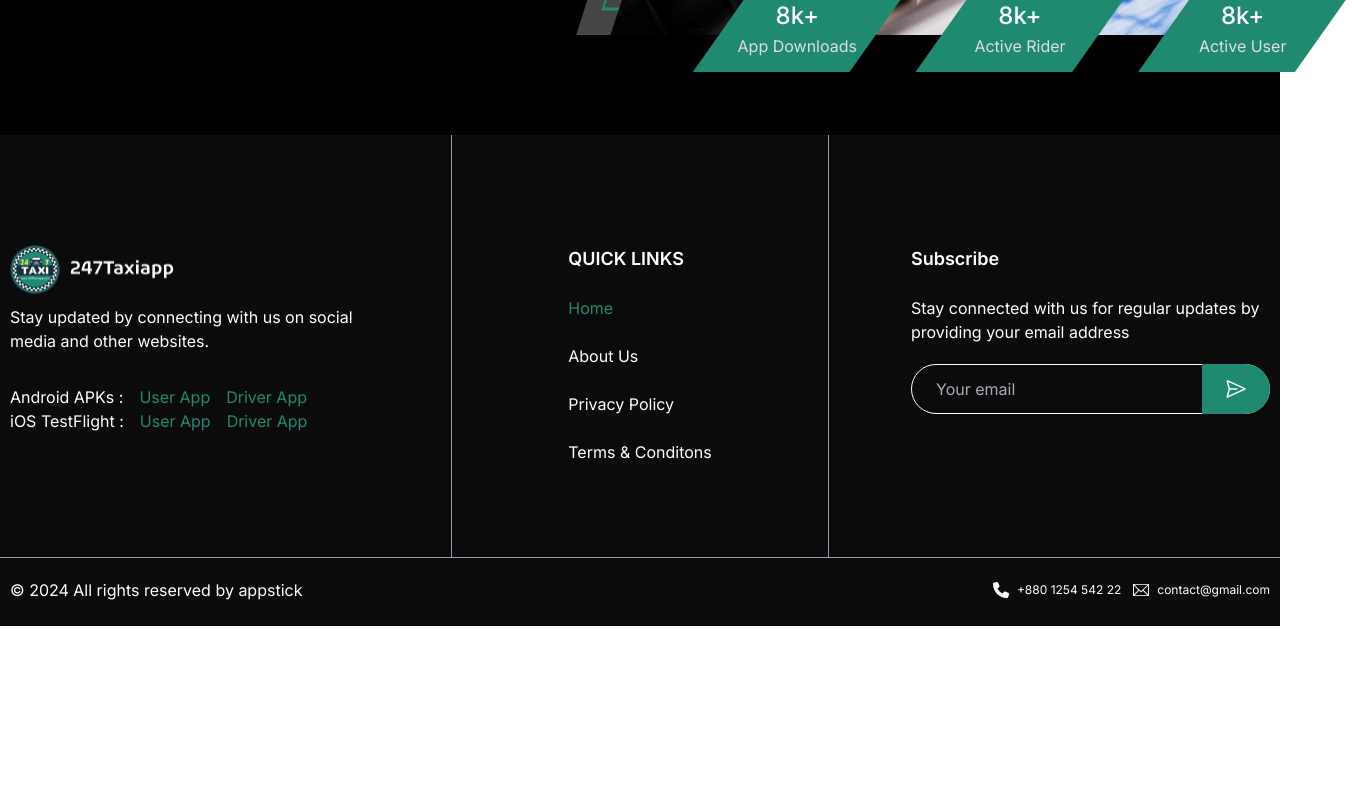
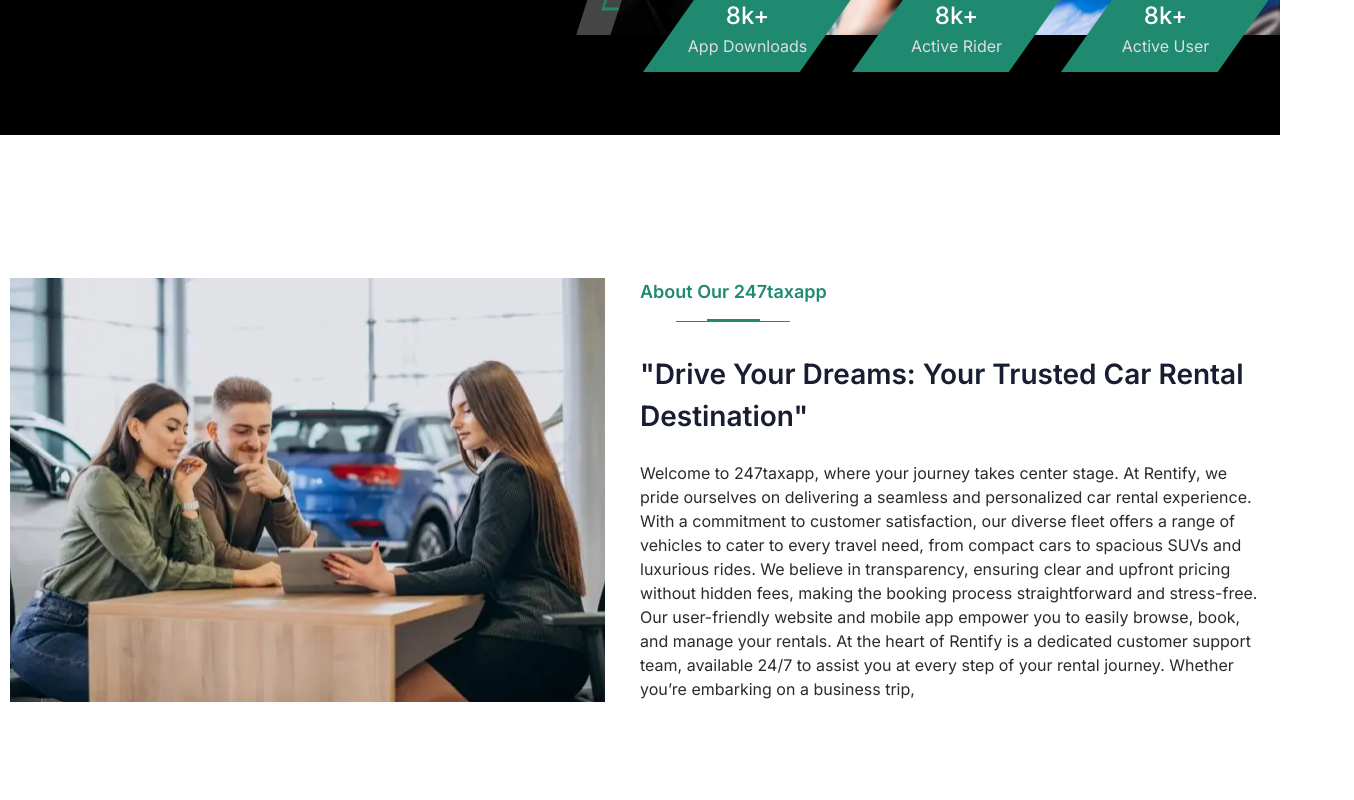
Before and after one commit to Tasniasamia/taxi-app, a Next.js app: page / in a window 1280 px wide. Shown: the part 800-1600 px from the top of the page, 1354 px wide, since content can reach past the window. Before the commit the page ends 1426 px from the top, so only its background shows below. Built offline with nearby package versions, Linux system fonts and the light colour scheme.

Commit message:
about section of home page done

```diff
--- a/app/(site)/page.js
+++ b/app/(site)/page.js
@@ -1,10 +1,12 @@
 import React from "react";
 import Banner from "../components/home/banner";
+import About from "../components/home/about";
 
 const page = () => {
   return (
     <div>
       <Banner />
+      <About/>
     </div>
   );
 };
--- /dev/null
+++ b/app/components/home/about.js
@@ -0,0 +1,53 @@
+import React from "react";
+
+const About = () => {
+  return (
+    <div className="lg:py-[143px] py-[60px]">
+      <div className="container grid xl:grid-cols-2 grid-cols-1">
+        <div className="xl:max-w-[595px] xl:max-h-[424px] ">
+          <img src="/group.png" alt="group" className="h-full w-full" />
+        </div>
+        <div>
+          <div className="header-5 text-primary font-semibold mb-[16px] lg:inline-block lg:text-start text-center">
+            About Our 247taxapp
+             {/* line bar */}
+            <div className="relative max-w-[114px] mx-auto mt-[16px]">
+            <div className="w-[114px] h-[1px] bg-primary absolute"></div>
+            <div className="flex justify-center items-center">
+            <div className="w-[53px] h-[3px] bg-primary absolute  "></div>
+            </div>
+          </div>
+          </div>
+
+
+          {/* <div className="relative max-w-[114px] ">
+            <div className="w-[114px] h-[1px] bg-primary absolute"></div>
+            <div className="flex justify-center items-center">
+              <div className="w-[53px] h-[3px] bg-primary absolute  "></div>
+            </div>
+          </div> */}
+
+          <h3 className="header-3 mt-[16px] text-[#191D31]">
+            "Drive Your Dreams: Your Trusted Car Rental Destination"
+          </h3>
+          <p className="mt-[24px] font-normal text-[#2B2B2B]">
+            Welcome to 247taxapp, where your journey takes center stage. At
+            Rentify, we pride ourselves on delivering a seamless and
+            personalized car rental experience. With a commitment to customer
+            satisfaction, our diverse fleet offers a range of vehicles to cater
+            to every travel need, from compact cars to spacious SUVs and
+            luxurious rides. We believe in transparency, ensuring clear and
+            upfront pricing without hidden fees, making the booking process
+            straightforward and stress-free. Our user-friendly website and
+            mobile app empower you to easily browse, book, and manage your
+            rentals. At the heart of Rentify is a dedicated customer support
+            team, available 24/7 to assist you at every step of your rental
+            journey. Whether you’re embarking on a business trip,
+          </p>
+        </div>
+      </div>
+    </div>
+  );
+};
+
+export default About;
--- a/app/components/home/banner.js
+++ b/app/components/home/banner.js
@@ -45,7 +45,7 @@ const Banner = () => {
             </button>
           </div>
           <div className="flex lg:h-[634px] md:h-[280px] sm:h-[260px] flex-col sm:justify-end justify-start xl:w-auto ">
-          <div className="grid  grid-cols-3 md:gap-x-0 gap-x-3  xl:ms-[84px] justify-items-center lg::justify-items-evenly  w-full  lg:z-40  lg:mb-[-37px] sm:gap-y-0 mt-4 gap-y-4">
+          <div className="grid  grid-cols-3 md:gap-x-0 gap-x-3  2xl:ms-[84px] justify-items-center lg::justify-items-evenly  w-full  lg:z-40  lg:mb-[-37px] sm:gap-y-0 mt-4 gap-y-4">
             <div className="sm:w-[209px] w-full  sm:h-[74px] bg-[#1F8A70] sm:text-start md:px-0 px-2 text-white text-center flex flex-col items-center img-shape2">
               <h3 className="font-medium text-[24px]">8k+</h3>
               <h6 className="font-normal text-[#DEDEDE]">App Downloads</h6>
--- a/global.scss
+++ b/global.scss
@@ -26,6 +26,9 @@
 }
 .header-2{
   @apply md:text-[32px] text-[21px] font-medium;
+}
+.header-3{
+  @apply text-[28px] font-semibold;
 }
 .header-5{
   @apply text-[18px];
```
Also changed, not shown: public/group.png (added).
